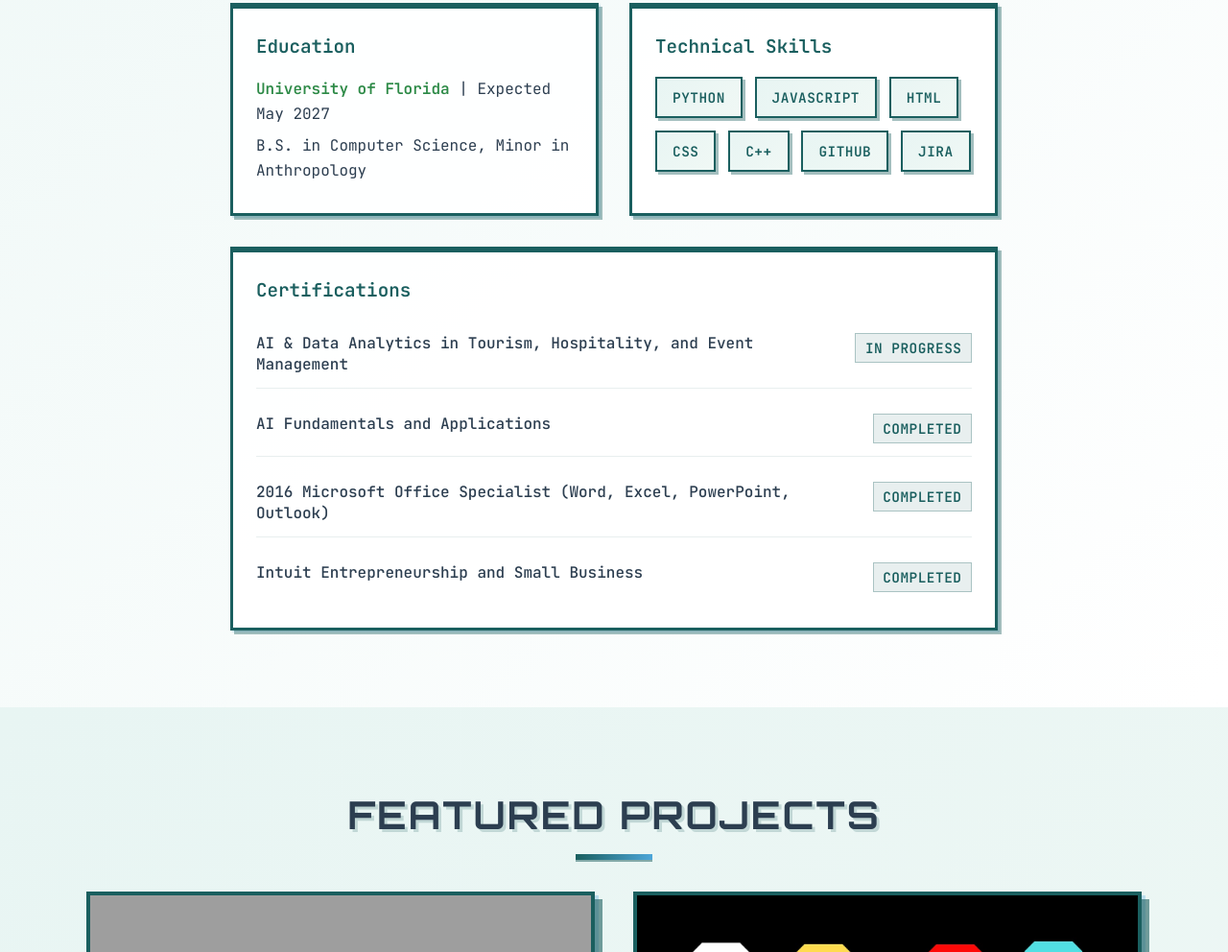
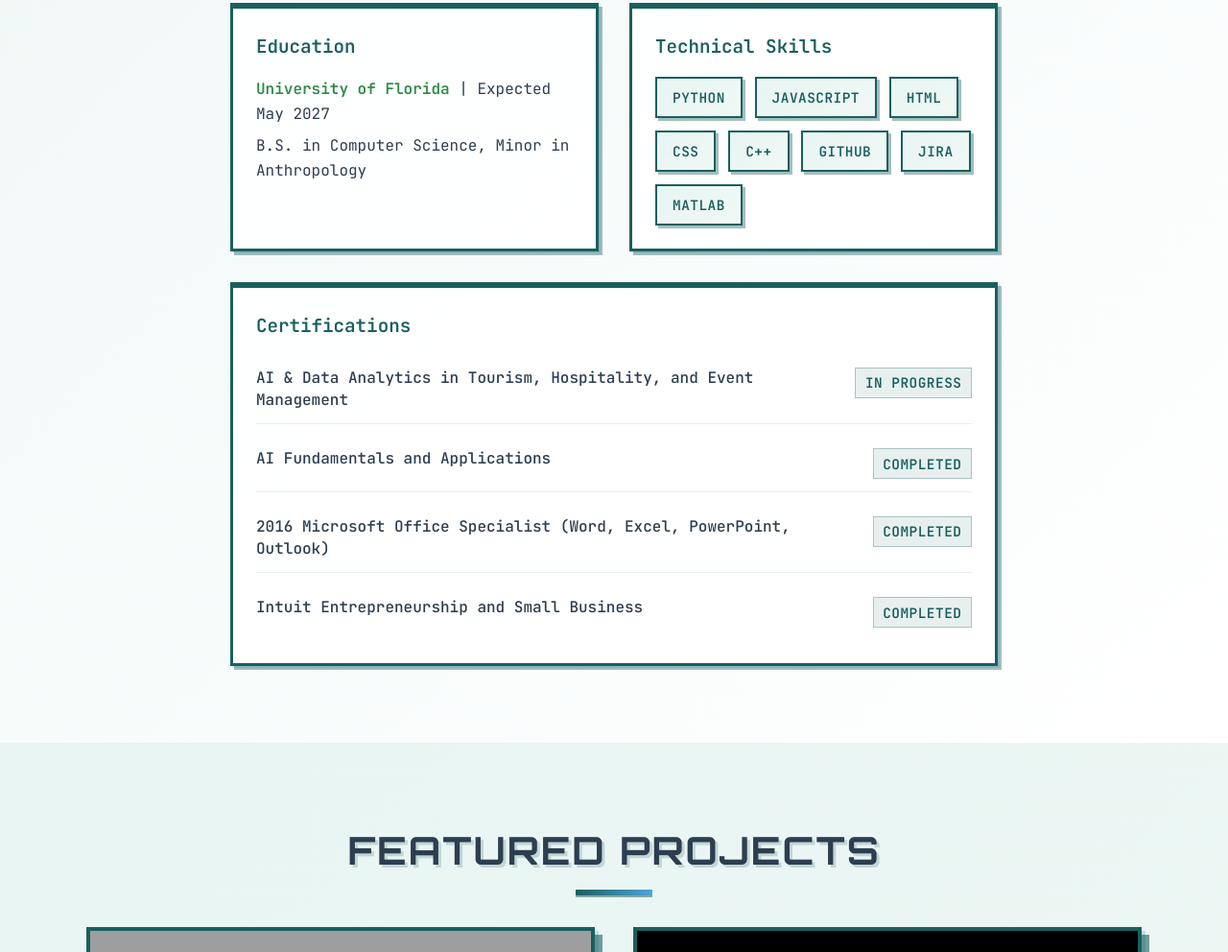
Before and after one commit to bcsanadi/CsanadiPortfolio, a plain HTML site: page index.html in a window 1280 px wide. Shown: the part 1298-2290 px from the top of the page at 96% size. Drawn offline with Linux system fonts and the light colour scheme; grey boxes are pictures that could not be loaded.

Commit message:
Added MATLAB to technical skills section

```diff
--- a/index.html
+++ b/index.html
@@ -71,6 +71,7 @@
                             <span class="skill-tag">C++</span>
                             <span class="skill-tag">GitHub</span>
                             <span class="skill-tag">Jira</span>
+                            <span class="skill-tag">MATLAB</span>
                         </div>
                     </div>
 
```
